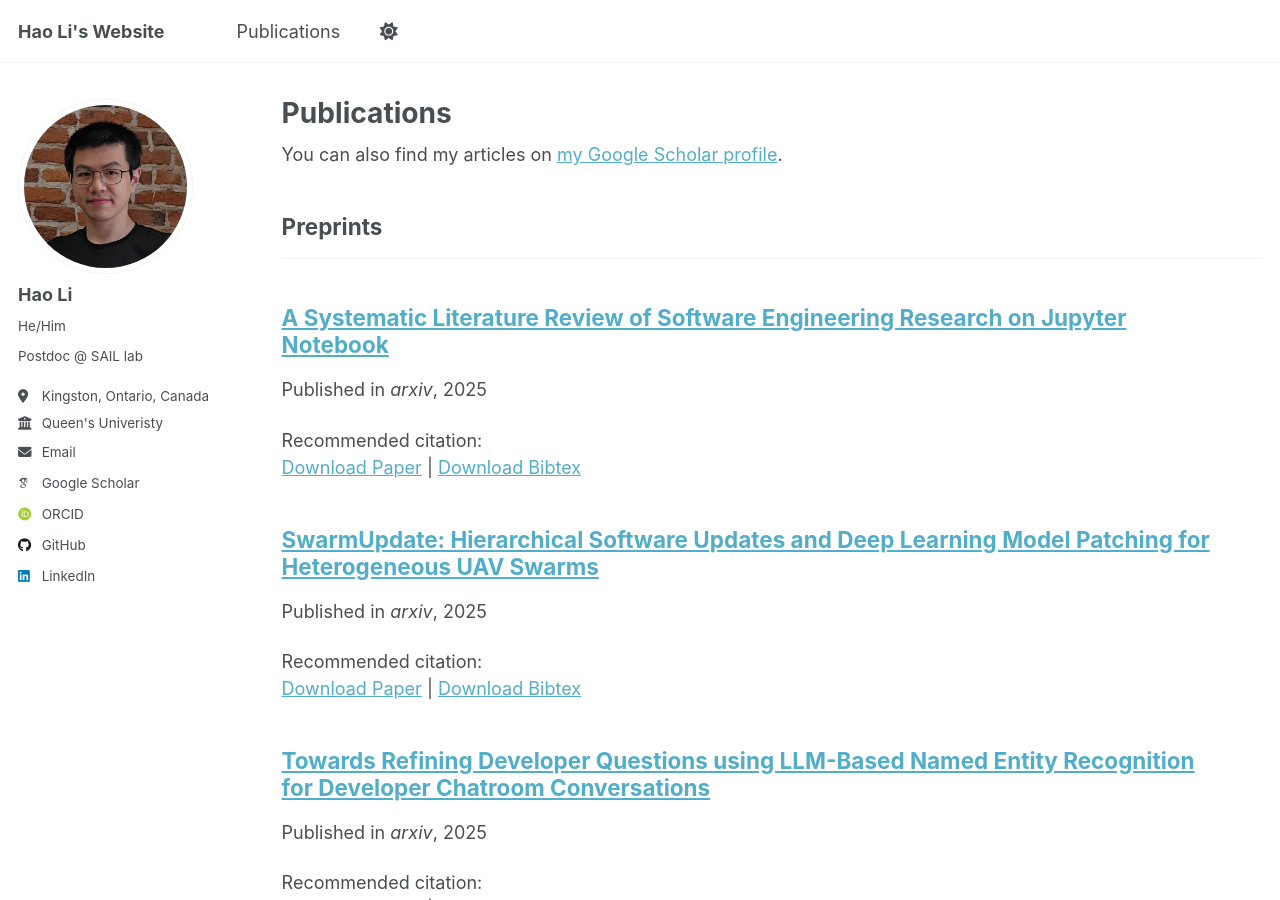
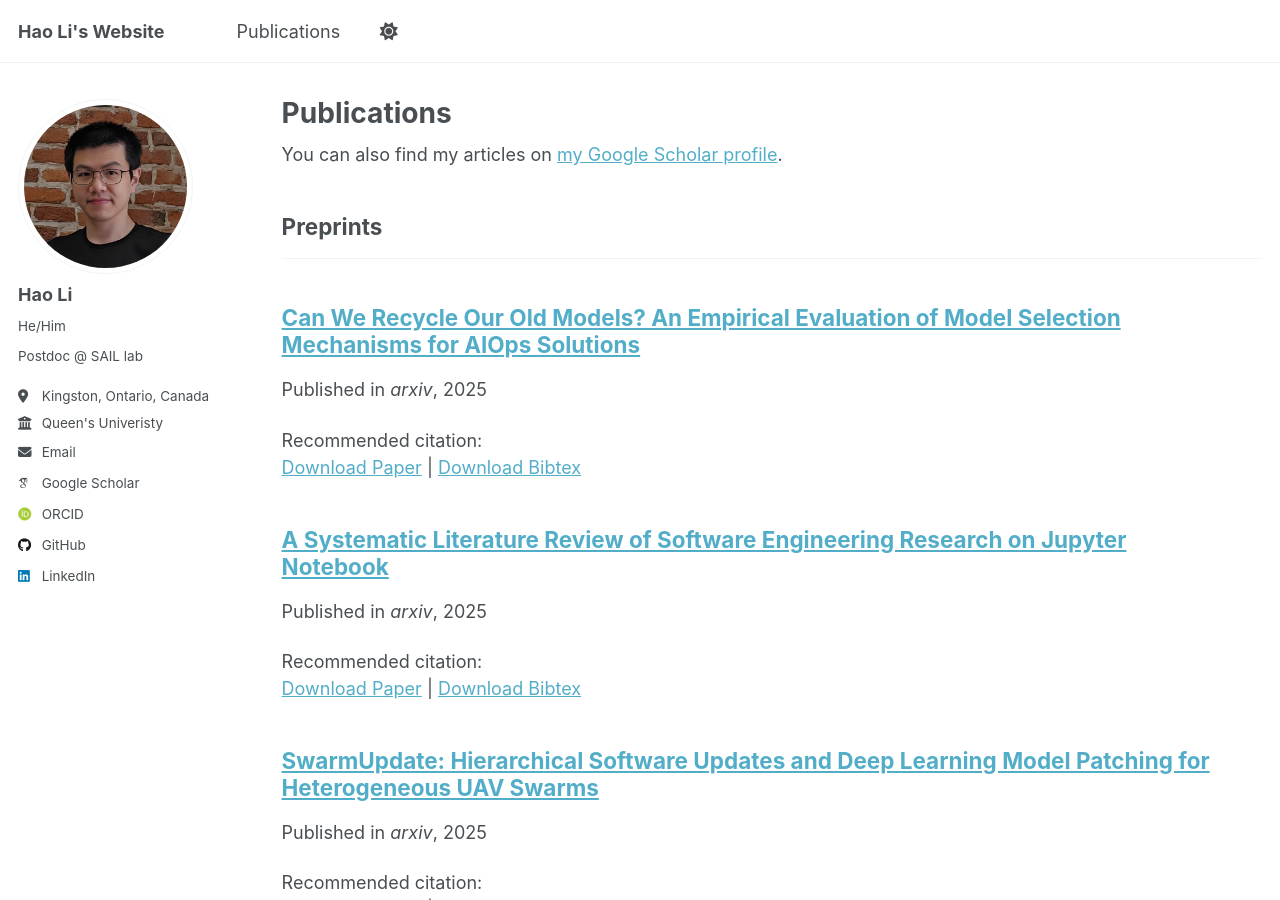
Before and after one commit to Leo-LiHao/Leo-LiHao.github.io, a Jekyll site: the page built from _pages/publications.html, in a window 1280 px wide and 900 px high. Built offline with Jekyll 4.4.1, drawn with Linux system fonts in a browser that asks for light colours; some web fonts are replaced.

Commit message:
added a preprint, added ICSE 2025 talks

```diff
--- /dev/null
+++ b/_publications/P4.md
@@ -0,0 +1,12 @@
+---
+title: "Can We Recycle Our Old Models? An Empirical Evaluation of Model Selection Mechanisms for AIOps Solutions"
+collection: publications
+category: preprints
+permalink: /publication/P4
+excerpt: ''
+date: 2025-05-05
+venue: 'arxiv'
+paperurl: 'https://leo-lihao.github.io/files/P4.pdf'
+bibtexurl: 'https://leo-lihao.github.io/files/P4.bib'
+citation: ''
+---
--- /dev/null
+++ b/files/P4.bib
@@ -0,0 +1,6 @@
+@article{lyu2025recycle,
+      title={Can We Recycle Our Old Models? An Empirical Evaluation of Model Selection Mechanisms for {AIOps} Solutions},
+      author={Yingzhe Lyu and Hao Li and Heng Li and Ahmed E. Hassan},
+      journal={arXiv preprint arXiv:2505.02961},
+      year={2025}
+}
```
Also changed, not shown: _pages/about.md (+8 -0 lines), 1 other file.
